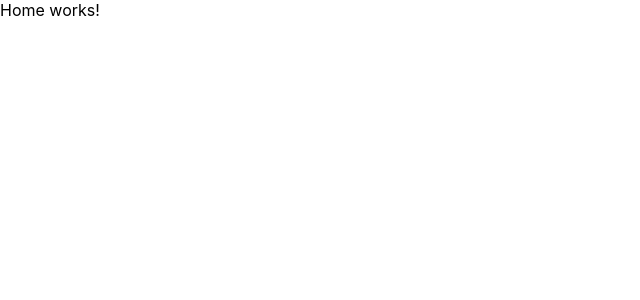
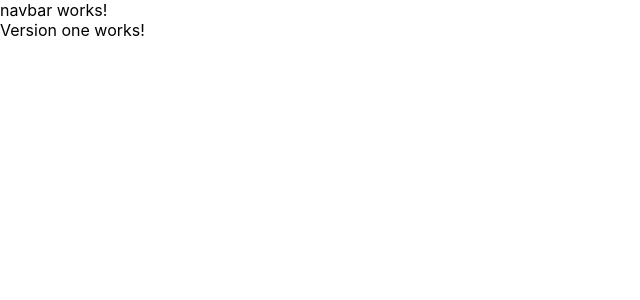
Before and after one commit to thisisbatra/thisisbatra, a React (Create React App) app: page / in a window 1280 px wide. Shown: the top 300 px of the page, without its empty margins (0-640 px from the left). Built offline with nearby package versions, Linux system fonts and the light colour scheme.

Commit message:
version update

```diff
--- a/public/index.html
+++ b/public/index.html
@@ -15,7 +15,7 @@
       user's mobile device or desktop. See https://developers.google.com/web/fundamentals/web-app-manifest/
     -->
     <!-- <link rel="manifest" href="%PUBLIC_URL%/manifest.json" /> -->
-    <link rel="icon" href="./assets/meThumb.png" />
+    <link rel="icon" href="./assets/meThumb.png" type="image/png" />
     <!--
       Notice the use of %PUBLIC_URL% in the tags above.
       It will be replaced with the URL of the `public` folder during the build.
--- /dev/null
+++ b/src/Components/ComingSoon/ComingSoon.jsx
@@ -0,0 +1,11 @@
+import React from 'react';
+
+const ComingSoon = () => {
+    return (
+        <div>
+            Coming Soon !
+        </div>
+    );
+}
+
+export default ComingSoon;
--- a/src/Components/GlobalRoutingLoader/GlobalRoutingLoader.jsx
+++ b/src/Components/GlobalRoutingLoader/GlobalRoutingLoader.jsx
@@ -1,20 +1,22 @@
 import React, { useEffect, useState } from 'react';
 import Loader from '../Loader/Loader';
-import Home from '../Home/Home';
+import VersionOne from '../VersionOne/VersionOne';
 import { BrowserRouter, Route, Routes } from 'react-router-dom';
 import PageNotFound from '../PageNotFound/PageNotFound';
-
+import ComingSoon from '../ComingSoon/ComingSoon';
 
 const BrowseRoute=()=>{
     return(
         <BrowserRouter>
             <Routes>
-                <Route path='/' element={<Home/>}/>
+                <Route path='/' element={<VersionOne/>}/>
+                <Route path='comingSoon' element={<ComingSoon/>}/>
                 <Route path='*' element={<PageNotFound/>}/>
             </Routes>
         </BrowserRouter>
     );
 }
+
 const GlobalLoader = (props) => {
 
   const [valForLoader,setValForLoader]=useState(true);
--- a/src/Components/Home/Home.jsx
+++ /dev/null
@@ -1,11 +0,0 @@
-import React from 'react';
-
-const Home = () => {
-    return (
-        <>
-            Home works!
-        </>
-    );
-}
-
-export default Home;
--- /dev/null
+++ b/src/Components/NavBar/NavBar.jsx
@@ -0,0 +1,11 @@
+import React from 'react';
+
+const NavBar = () => {
+    return (
+        <div>
+            navbar works!
+        </div>
+    );
+}
+
+export default NavBar;
--- /dev/null
+++ b/src/Components/VersionOne/VersionOne.jsx
@@ -0,0 +1,13 @@
+import React from 'react';
+import NavBar from '../NavBar/NavBar';
+
+const VersionOne = () => {
+    return (
+        <>
+            <NavBar/>
+            Version one works!
+        </>
+    );
+}
+
+export default VersionOne;
```
Also changed, not shown: public/assets/meThumb1.png (added).
